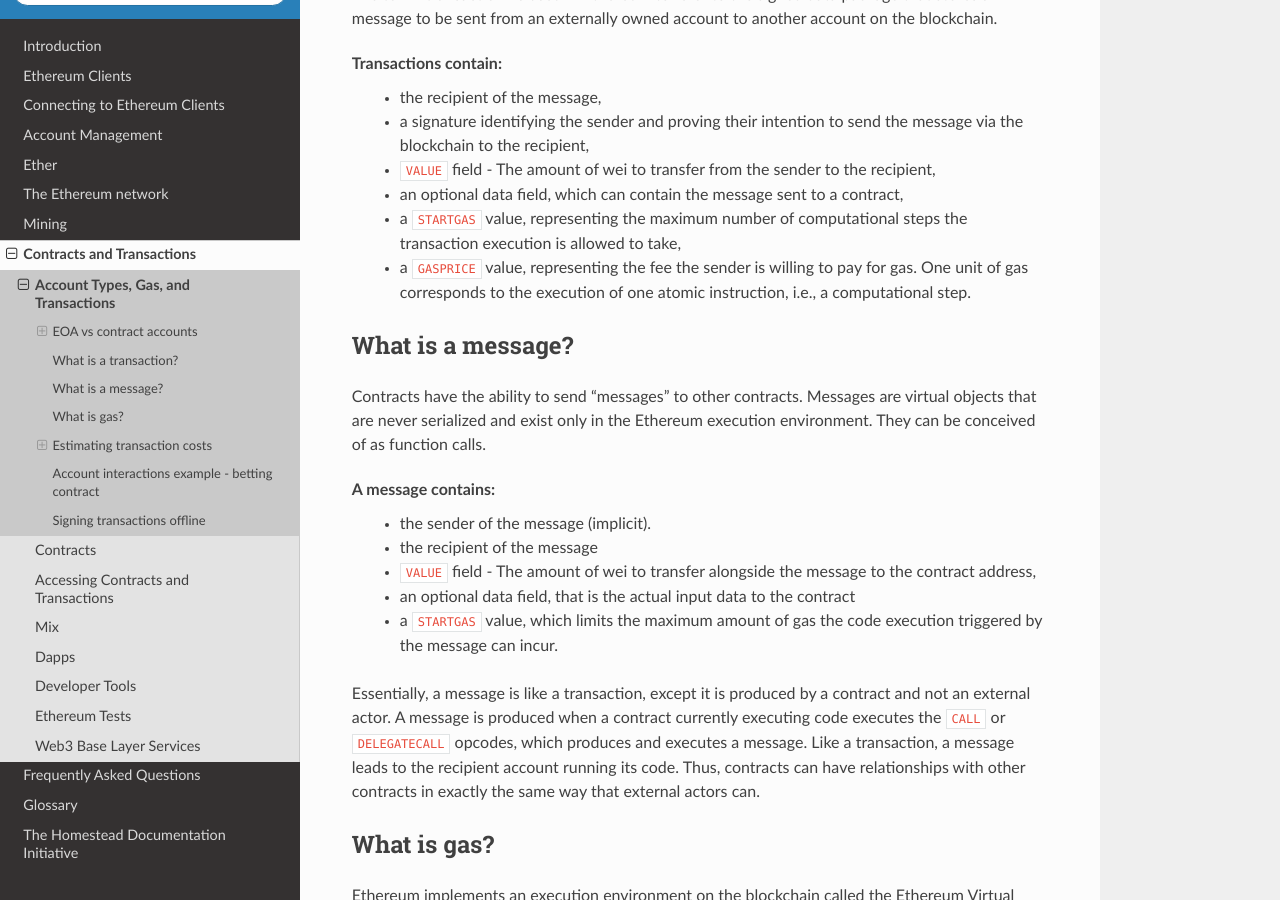
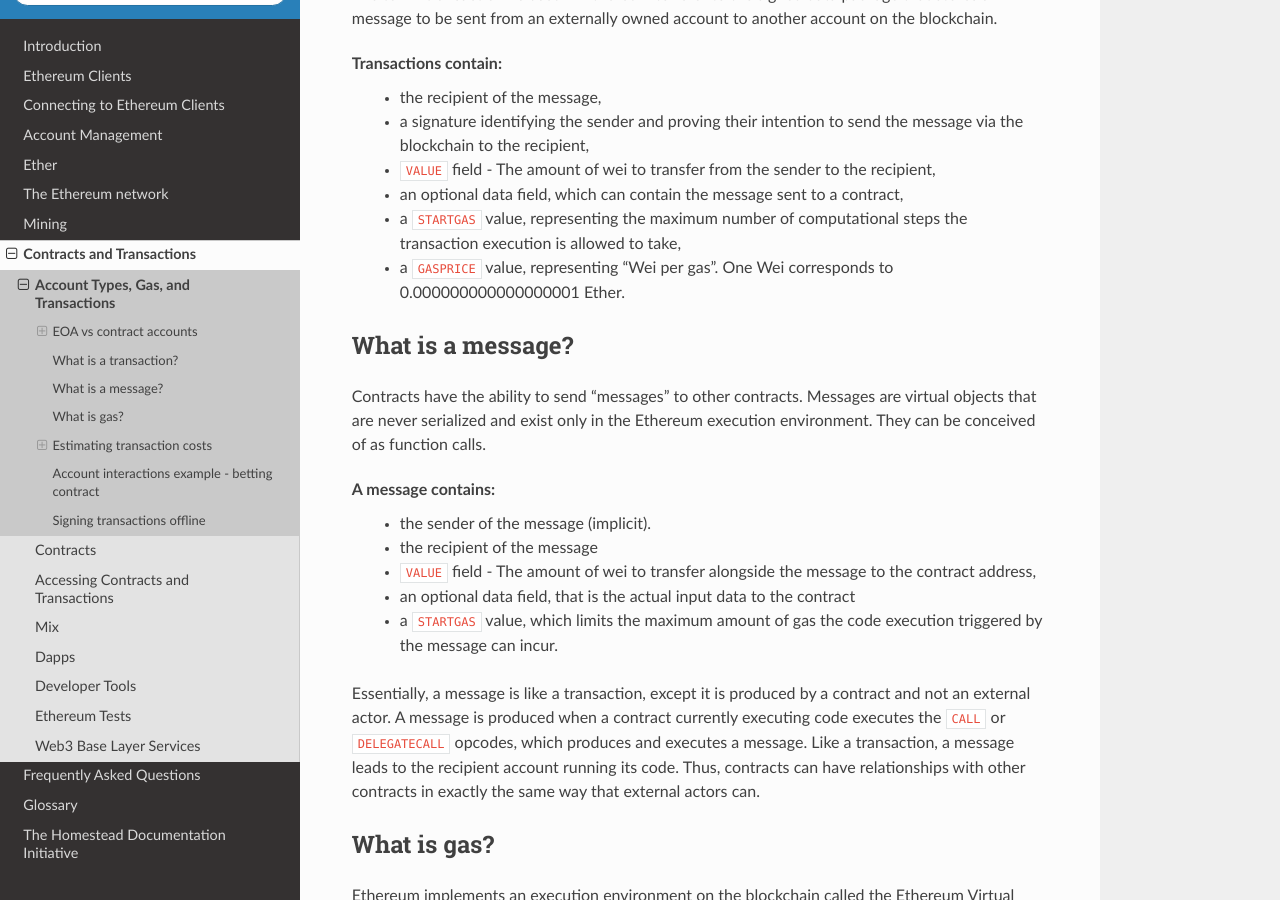
Before and after one commit to ethereum/homestead-guide, a Sphinx documentation site: the page built from source/contracts-and-transactions/account-types-gas-and-transactions.rst, in a window 1280 px wide and 900 px high, scrolled down 1409 px. Built offline with Sphinx 7.4.7 and the Read the Docs theme 2.0.0, drawn with Linux system fonts in a browser that asks for light colours.

Commit message:
Correct definition of gasPrice value, for transactions
I asked a question regarding the difference between `gasLimit` and `gasPrice` in the test fillers.
@pirapira clarified the definition of `gasPrice`, and instructed me to update the documentation.
Let me know if this can be improved. Thanks.

```diff
--- a/source/contracts-and-transactions/account-types-gas-and-transactions.rst
+++ b/source/contracts-and-transactions/account-types-gas-and-transactions.rst
@@ -57,7 +57,7 @@
  - ``VALUE`` field - The amount of wei to transfer from the sender to the recipient,
  - an optional data field, which can contain the message sent to a contract,
  - a ``STARTGAS`` value, representing the maximum number of computational steps the transaction execution is allowed to take,
- - a ``GASPRICE`` value, representing the fee the sender is willing to pay for gas. One unit of gas corresponds to the execution of one atomic instruction, i.e., a computational step.
+ - a ``GASPRICE`` value, representing "Wei per gas". One Wei corresponds to 0.000000000000000001 Ether.
 
 What is a message?
 ================================================================================
```
